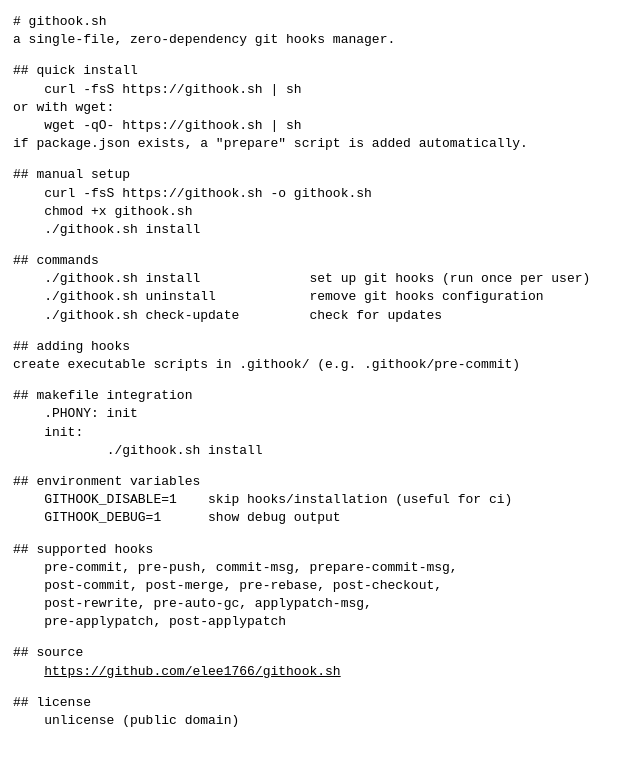
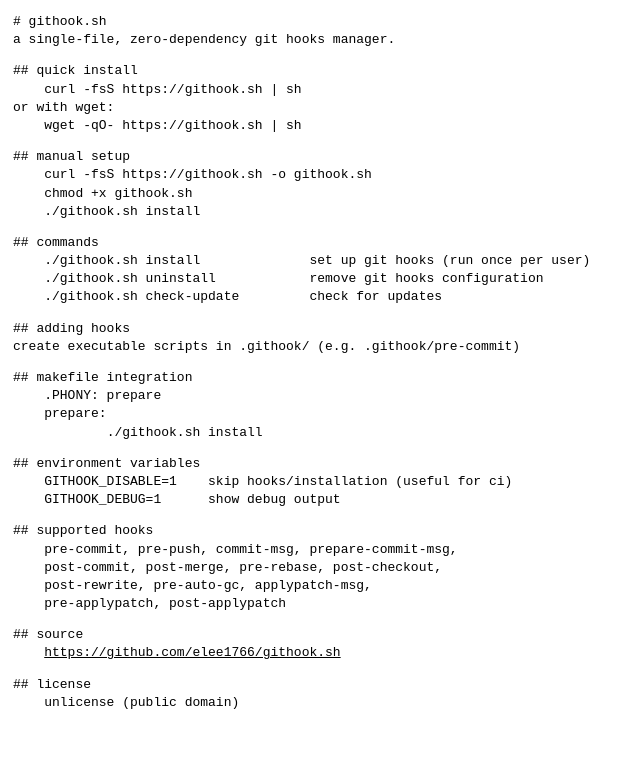
Before and after one commit to elee1766/githook.sh, a plain HTML site: page site/index.html in a window 1280 px wide. Shown: the whole page, without its empty margins (0-640 px from the left). Drawn offline with Linux system fonts and the light colour scheme.

Commit message:
update site

```diff
--- a/site/index.html
+++ b/site/index.html
@@ -22,7 +22,6 @@
 <pre>curl -fsS https://githook.sh | sh</pre>
 <p>or with wget:</p>
 <pre>wget -qO- https://githook.sh | sh</pre>
-<p>if package.json exists, a "prepare" script is added automatically.</p>
 <h2>manual setup</h2>
 <pre>curl -fsS https://githook.sh -o githook.sh
 chmod +x githook.sh
@@ -34,8 +33,8 @@ chmod +x githook.sh
 <h2>adding hooks</h2>
 <p>create executable scripts in .githook/ (e.g. .githook/pre-commit)</p>
 <h2>makefile integration</h2>
-<pre>.PHONY: init
-init:
+<pre>.PHONY: prepare
+prepare:
 	./githook.sh install</pre>
 <h2>environment variables</h2>
 <pre>GITHOOK_DISABLE=1    skip hooks/installation (useful for ci)
```
